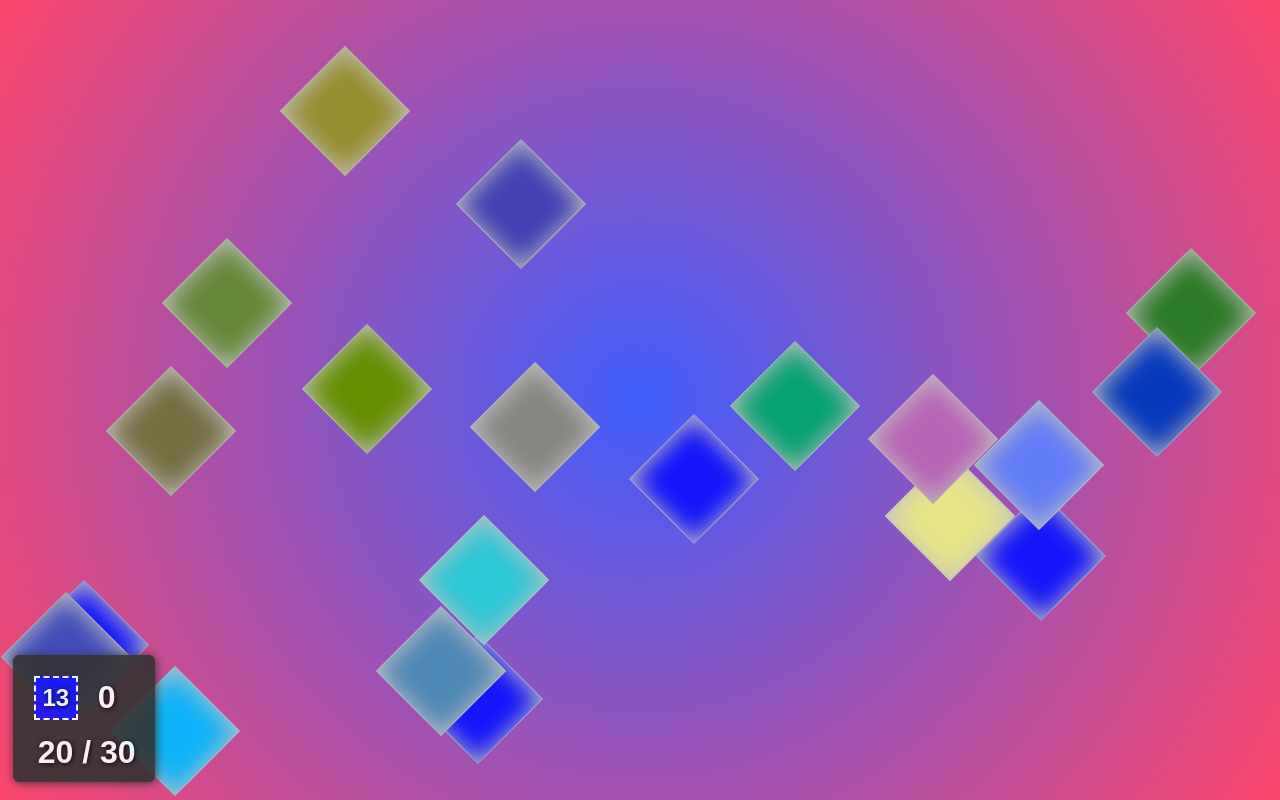
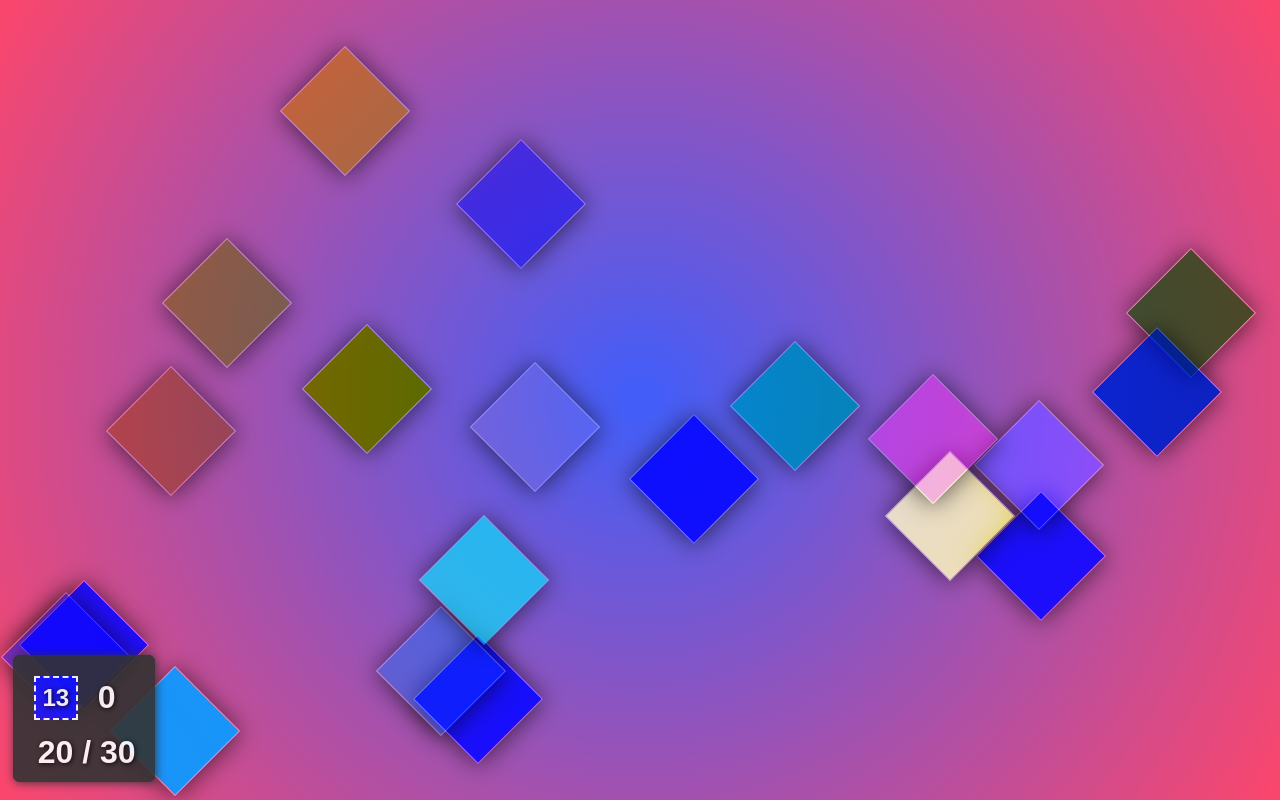
Before and after one commit to mlabieniec/rainbow-rescue, a website: page index.html in a window 1280 px wide. Both pictures are taken after typing "Sample" into the empty fields and a click on the button "START GAME". Drawn offline with Linux system fonts and the light colour scheme.

Commit message:
update styles/colors

```diff
--- a/style.css
+++ b/style.css
@@ -135,8 +135,9 @@ input {
     width: 90px;
     height: 90px;
     opacity: 1;
-    border: 1px solid silver;
-    box-shadow: 1px 1px 25px 0px silver inset;
+    border: 1px solid darkgray;
+    box-shadow: 1px 1px 25px 0px #333;
+    mix-blend-mode: hard-light;
     /*border-radius: 50%;*/
     transform: rotate(45deg);
     transition: all 1s;
@@ -144,7 +145,8 @@ input {
 
 .drag-box:hover {
     z-index: 10;
-    box-shadow: 1px 1px 25px 0px silver;
+    box-shadow: 1px 1px 100px 50px #333;
+    border: 1px dashed white;
     transform: rotate(-45deg);
     transition: all 1s;
 }
```
Also changed, not shown: 1 other file.
